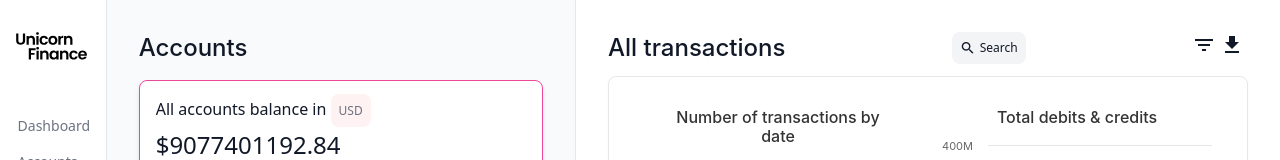
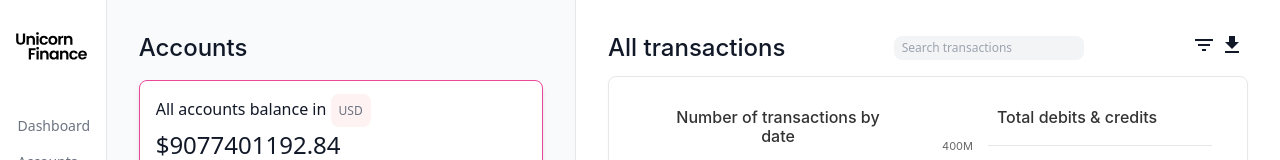
Before and after one commit to jpmorganchase/payments, a React (Create React App) app in the folder app/client/: page / in a window 1280 px wide. Shown: the top 160 px of the page. Built offline with nearby package versions, Linux system fonts and the light colour scheme.

Commit message:
Transaction search

```diff
--- /dev/null
+++ b/app/client/src/components/search.js
@@ -0,0 +1,19 @@
+import React from 'react';
+import PropTypes from 'prop-types';
+
+const Search = ({ searchInput, setSearchInput }) => (
+  <input
+    className='bg-gray-100 hover:bg-gray-200 cursor-pointer text-xs rounded-lg px-2 py-1 flex items-center'
+    type='search'
+    placeholder='Search transactions'
+    onChange={(e) => setSearchInput(e.target.value)}
+    value={searchInput}
+  />
+);
+
+Search.propTypes = {
+  searchInput: PropTypes.string,
+  setSearchInput: PropTypes.func,
+};
+
+export default Search;
--- a/app/client/src/components/transactionInformationPanel/index.js
+++ b/app/client/src/components/transactionInformationPanel/index.js
@@ -1,24 +1,10 @@
-/* eslint-disable  */
-
-import React from 'react';
+/* eslint-disable */
+import React, { useEffect, useState } from 'react';
 import TransactionViz from './TransactionViz';
 import TransactionGrid from './transactionGrid/TransactionGrid';
 import PropTypes from 'prop-types';
 import { isEmptyObject } from '../utils';
-
-const TransactionInfo = ({
-  transactions,
-  selectedAccount,
-  displayingApiData,
-  apiData = [],
-  ...props
-}) => {
-  let transactionData = transactions.data;
-  if (!isEmptyObject(selectedAccount) && selectedAccount.accountId) {
-    transactionData = transactions.data.filter(function (transaction) {
-      return transaction.account.accountId === selectedAccount.accountId;
-    });
-  }
+import Search from '../search';
 
 // Code taken from: https://stackoverflow.com/questions/46802448/how-do-i-group-items-in-an-array-by-date
 const groupTransactionsByDay = (data) => {
@@ -38,20 +24,61 @@ const TransactionInfo = ({
   });
   // https://stackoverflow.com/questions/10123953/how-to-sort-an-object-array-by-date-property
   return groupArrays.sort(function (a, b) {
-      // Turn your strings into dates, and then subtract them
     // to get a value that is either negative, positive, or zero.
     return new Date(b.date) - new Date(a.date);
   });
 };
 
-  const groupedByDayTransactions = groupTransactionsByDay(transactionData);
+const TransactionInfo = ({
+  transactions,
+  selectedAccount,
+  displayingApiData,
+  apiData = [],
+  ...props
+}) => {
+  const [searchInput, setSearchInput] = useState('');
+
+  let transactionData = transactions.data;
+
+  const headers = [
+    'debitCreditCode',
+    'amount',
+    'transactionId',
+    'baiType',
+    'account',
+  ];
+  const filterTransactionData = () => {
+    console.log(searchInput);
+
+    //   transactionData = result;
+    //   groupedByDayTransactions = groupTransactionsByDay(transactionData);
+
+    //   console.log(result);
+  };
+
+  if (!isEmptyObject(selectedAccount) && selectedAccount.accountId) {
+    transactionData = transactionData.filter(function (transaction) {
+      return transaction.account.accountId === selectedAccount.accountId;
+    });
+  }
+
+  if (searchInput.length > 2) {
+    transactionData = transactionData.filter((transaction) =>
+      headers.some((header) =>
+        JSON.stringify(transaction[header])
+          .toLowerCase()
+          .includes(searchInput.toLowerCase()),
+      ),
+    );
+  }
+
+  let groupedByDayTransactions = groupTransactionsByDay(transactionData);
+
   return (
     <div className='sm:w-3/5 p-8 flex flex-col w-full'>
       <div className='flex justify-between items-center mb-3'>
         <h2 className='text-2xl font-medium'>All transactions</h2>
-        <div className='bg-gray-100 hover:bg-gray-200 cursor-pointer text-xs rounded-lg px-2 py-1 flex items-center'>
-          <span className='material-icons text-base mr-1'>search</span> Search
-        </div>
+        <Search searchInput={searchInput} setSearchInput={setSearchInput} />
         <div>
           <span className='material-icons text-md mr-1'>filter_list</span>
           <span className='material-icons text-md mr-1'>download</span>
```
Lines whose indentation alone changed are shown as unchanged.
